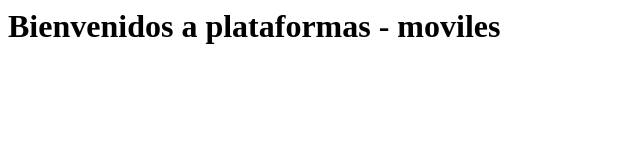
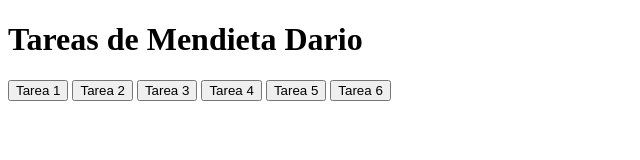
Before and after one commit to GANANIROU/plataformas-moviles-entregas, a plain HTML site: page index.html in a window 1280 px wide. Shown: the whole page, without its empty margins (0-640 px from the left). Drawn offline with Linux system fonts and the light colour scheme.

Commit message:
Update index.html

```diff
--- a/index.html
+++ b/index.html
@@ -1,8 +1,22 @@
-<html>
-  <head>
-    <title>Gabriel Mendieta</title>
-  </head>
-  <body>
-    <h1>Bienvenidos a plataformas - moviles</h1>
-  </body>
+<!DOCTYPE html>
+<html lang="es">
+<head>
+    <meta charset="UTF-8">
+    <meta name="viewport" content="width=device-width, initial-scale=1.0">
+    <title>Tareas de Mendieta Dario</title>
+    <link rel="stylesheet" href="style.css">
+</head>
+<body>
+    <div class="container">
+        <h1>Tareas de Mendieta Dario</h1>
+        <div class="buttons">
+            <button>Tarea 1</button>
+            <button>Tarea 2</button>
+            <button>Tarea 3</button>
+            <button>Tarea 4</button>
+            <button>Tarea 5</button>
+            <button>Tarea 6</button>
+        </div>
+    </div>
+</body>
 </html>
```
